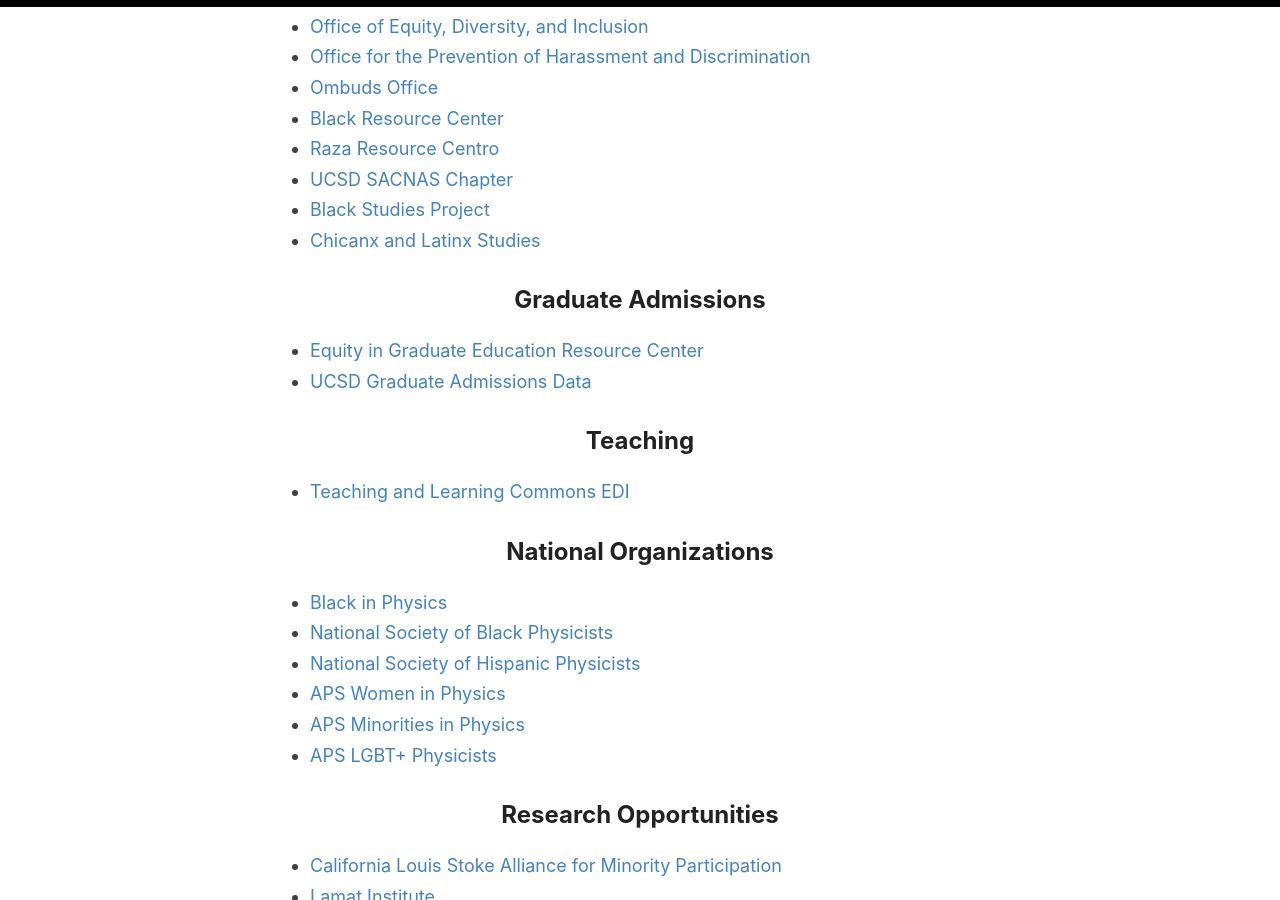
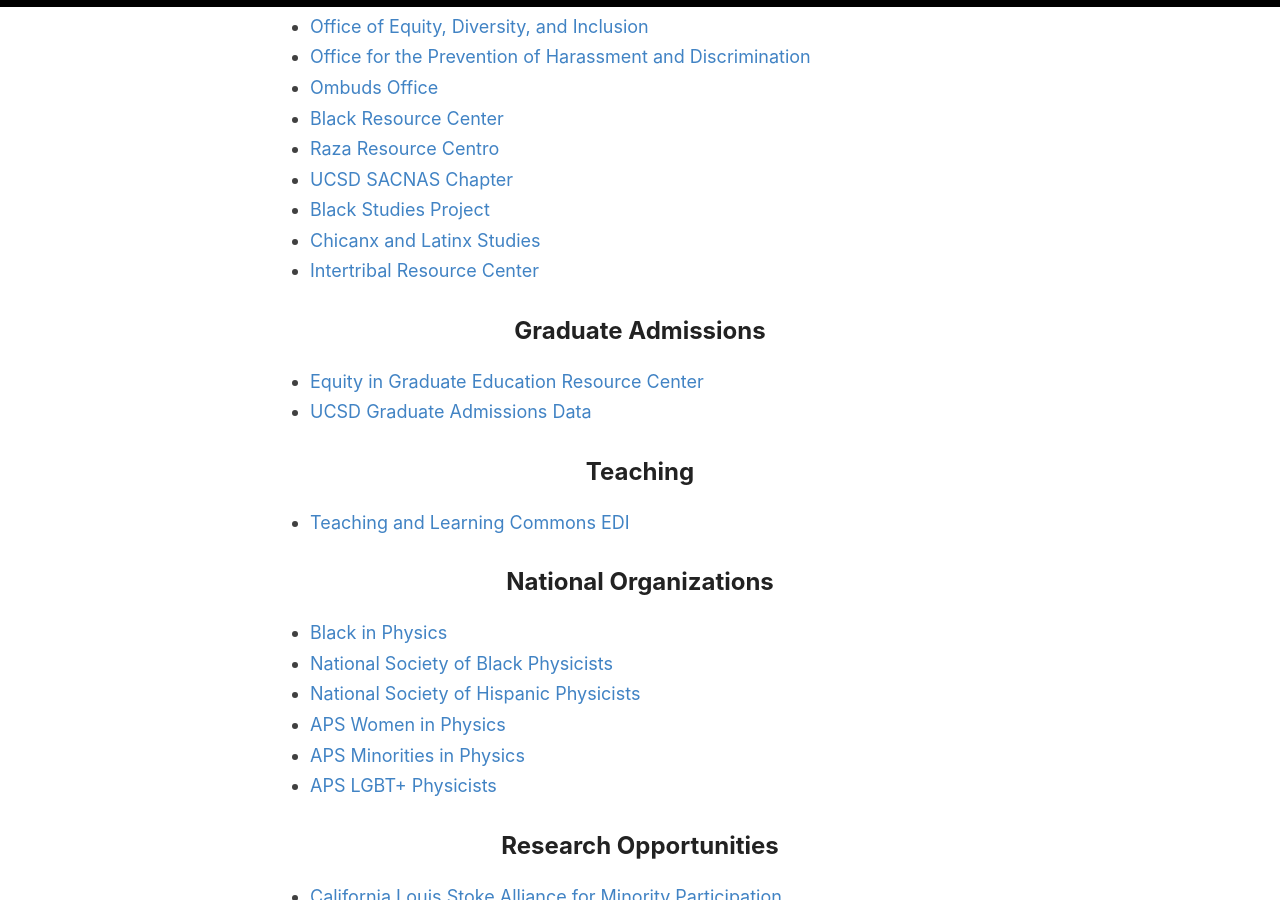
Before and after one commit to jmduarte/diversity, a Jekyll site: the page built from _pages/resources.md, in a window 1280 px wide and 900 px high, scrolled down 708 px. Built offline with Jekyll 4.4.1, drawn with Linux system fonts in a browser that asks for light colours.

Commit message:
Update resources.md

```diff
--- a/_pages/resources.md
+++ b/_pages/resources.md
@@ -25,6 +25,7 @@
 - [UCSD SACNAS Chapter](https://sacnasatucsd.ucsd.edu/)
 - [Black Studies Project](https://bsp.ucsd.edu/)
 - [Chicanx and Latinx Studies](https://cls.ucsd.edu/)
+- [Intertribal Resource Center](https://itrc.ucsd.edu/)
 
 ## Graduate Admissions
 
```
